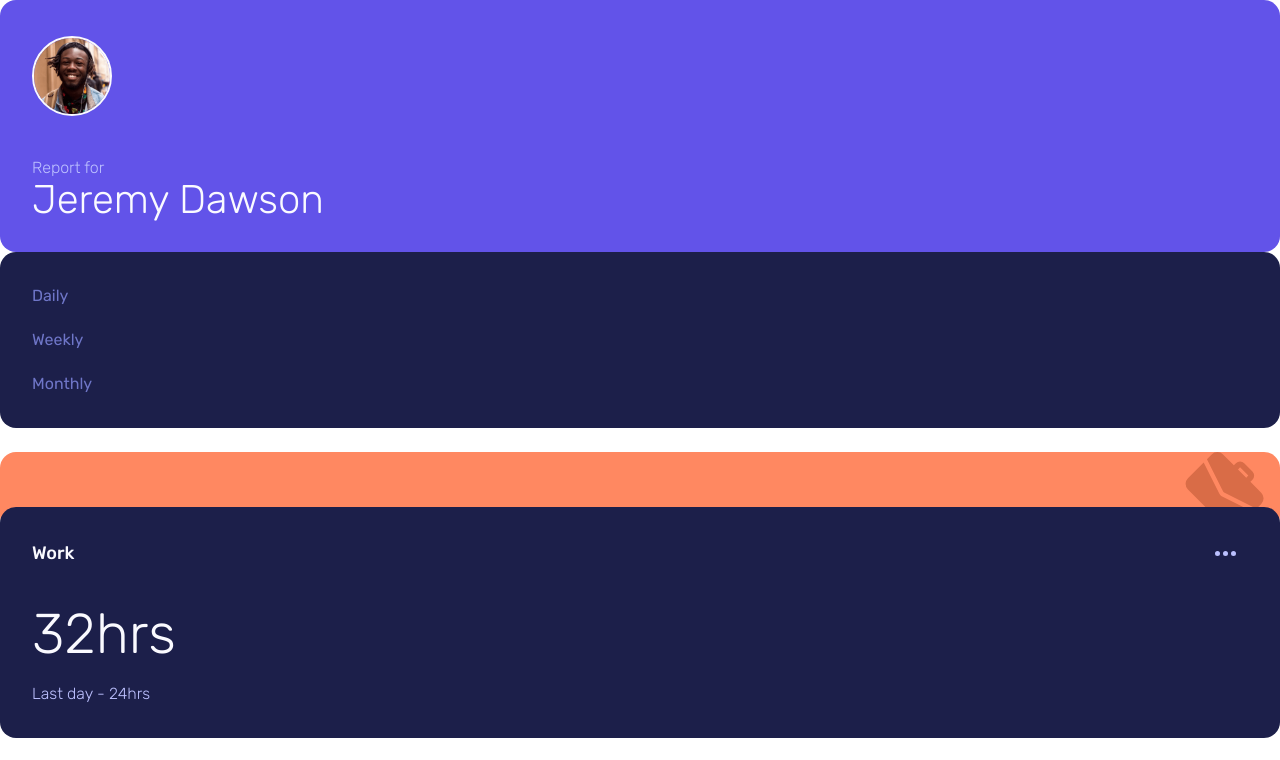
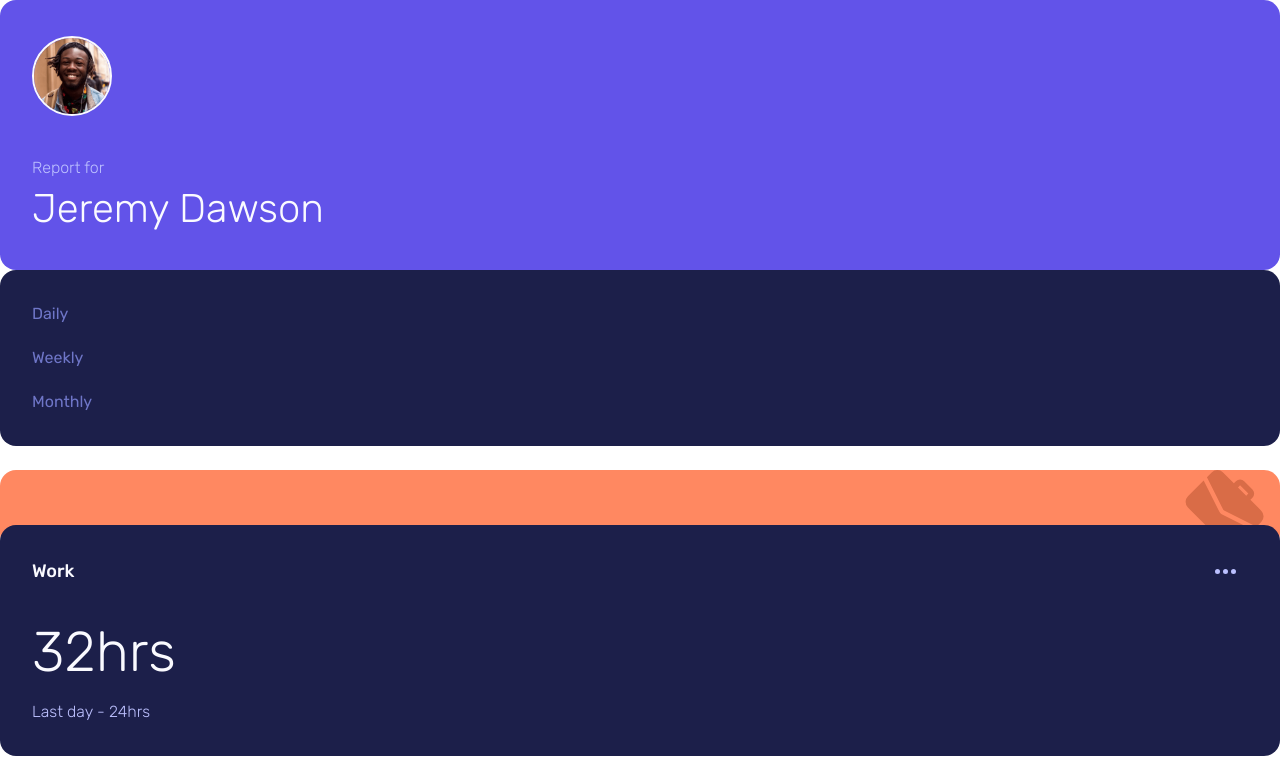
Before and after one commit to revuwem/time-tracking-dashboard, a React (Vite) app: page / in a window 1280 px wide. Shown: the top 760 px of the page. Built offline with nearby package versions, Linux system fonts and the light colour scheme.

Commit message:
feat(tailwindcss): add line-height for 5xl font size

```diff
--- a/tailwind.config.js
+++ b/tailwind.config.js
@@ -5,7 +5,7 @@ export default {
     extend: {
       fontSize: {
         "4xl": "2rem",
-        "5xl": "2.5rem",
+        "5xl": ["2.5rem", "125%"],
         "6xl": "3.5rem",
       },
       borderRadius: {
```
